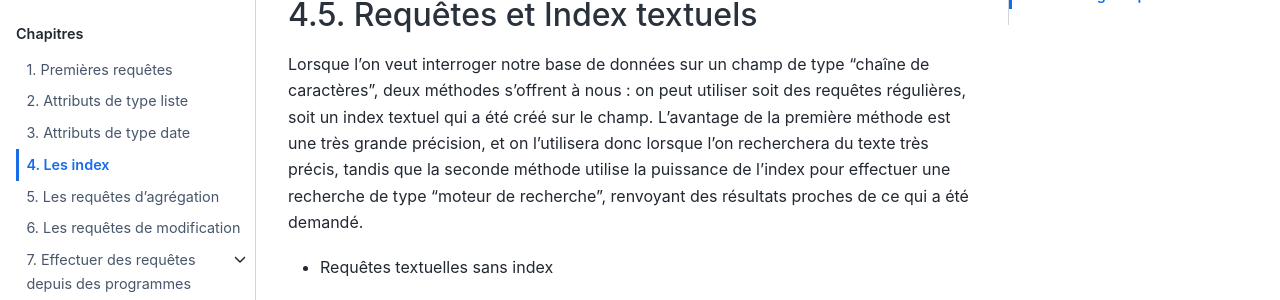
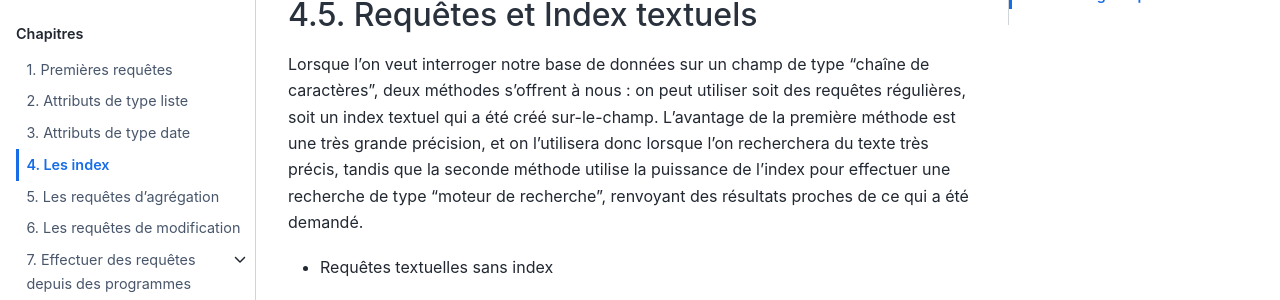
Before and after one commit to rtavenar/mongo_book, a Jupyter Book: the page built from content/04_index.md, in a window 1280 px wide and 900 px high, scrolled down 3316 px. Shown: the part 206-506 px from the top of the window. Built offline with Jupyter Book 1.0.4 settings and Sphinx 7.4.7 and the Sphinx Book theme 1.1.4, drawn with Linux system fonts in a browser that asks for light colours; some of the changed text lies outside the part shown.

```diff
--- a/content/04_index.md
+++ b/content/04_index.md
@@ -128,7 +128,7 @@ Ici, on utilise bien l'index "age_1_name_1", car en filtrant les résultats en p
 
 ## Requêtes et Index textuels
 
-Lorsque l'on veut interroger notre base de données sur un champ de type "chaîne de caractères", deux méthodes s'offrent à nous : on peut utiliser soit des requêtes régulières, soit un index textuel qui a été créé sur le champ. L'avantage de la première méthode est une très grande précision, et on l'utilisera donc lorsque l'on recherchera du texte très précis, tandis que la seconde méthode utilise la puissance de l'index pour effectuer une recherche de type "moteur de recherche", renvoyant des résultats proches de ce qui a été demandé.
+Lorsque l'on veut interroger notre base de données sur un champ de type "chaîne de caractères", deux méthodes s'offrent à nous : on peut utiliser soit des requêtes régulières, soit un index textuel qui a été créé sur-le-champ. L'avantage de la première méthode est une très grande précision, et on l'utilisera donc lorsque l'on recherchera du texte très précis, tandis que la seconde méthode utilise la puissance de l'index pour effectuer une recherche de type "moteur de recherche", renvoyant des résultats proches de ce qui a été demandé.
 
 * Requêtes textuelles sans index
 
```
Also changed, not shown: other parts of content/04_index.md (+3 -3 lines).
